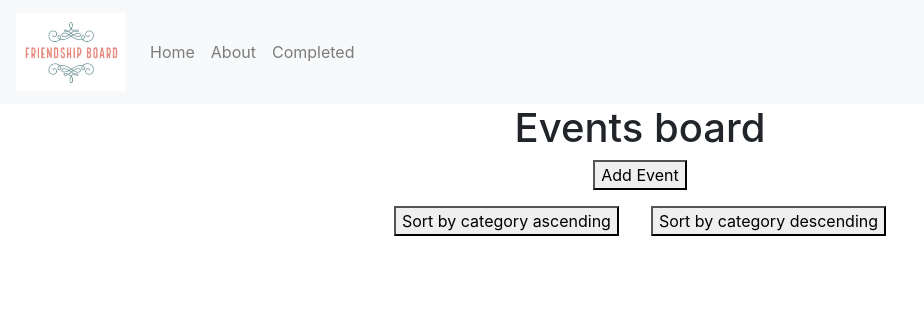
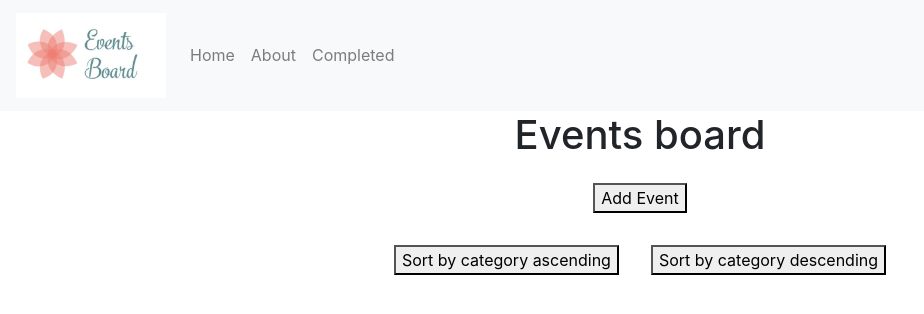
Before and after one commit to Luey-A/Board-Project, a React (Create React App) app: page / in a window 1280 px wide. Shown: the top 314 px of the page, without its empty margins (0-924 px from the left). Built offline with nearby package versions, Linux system fonts and the light colour scheme; no server answers; the database is empty.

Commit message:
final again :D

```diff
--- a/src/components/Home/index.js
+++ b/src/components/Home/index.js
@@ -85,7 +85,7 @@ const Home = () => {
     <div className="App">
       <h1>Events board</h1>
       <div>
-      <button onClick={()=> setDisplay(!display)}>{!display? "Add Event" : "Hide"} </button>
+      <button onClick={()=> setDisplay(!display)} style={{margin:'1rem'}}>{!display? "Add Event" : "Hide"} </button>
       {display&& <Eventform />}
       </div>
       <button onClick={() => sortByCategoryAscending (true)}
--- a/src/components/Nav/index.js
+++ b/src/components/Nav/index.js
@@ -11,7 +11,7 @@ const NavBar1 = () => {
   return (
     <Navbar  bg="light" variant="light">
 
-    <Navbar.Brand href="#home"><img src="/image/logo.jpg" alt="logo" width= "110px" ></img></Navbar.Brand>
+    <Navbar.Brand href="#home"><img src="/image/logo.jpg" alt="logo" width= "150px" ></img></Navbar.Brand>
 
     <Nav className="mr-auto">
     <Nav.Link href="/">Home</Nav.Link>
```
Also changed, not shown: public/image/logo.jpg.
